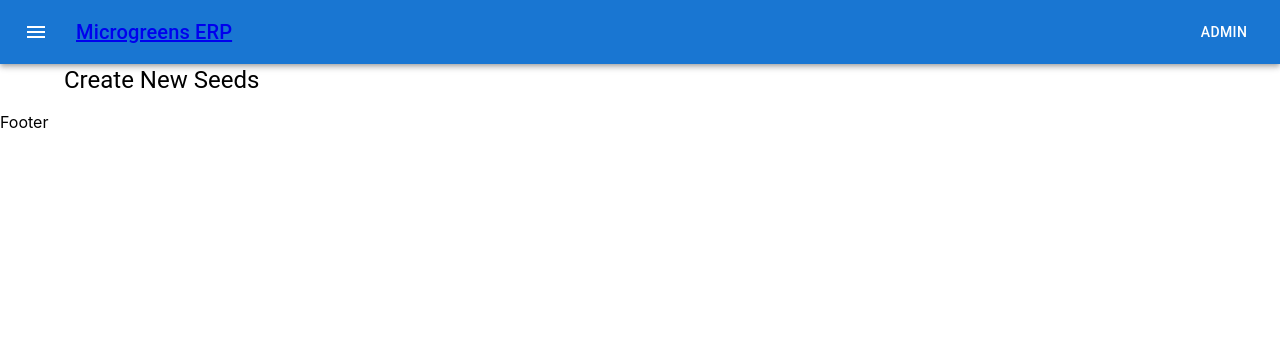
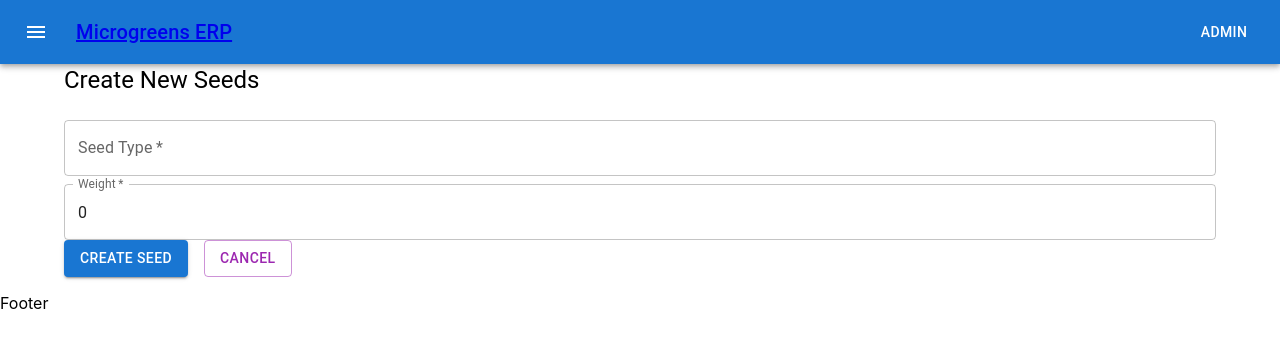
Before and after one commit to SleepingTurtle/microgreensERP, a React (Create React App) app in the folder frontend/: page /createseed in a window 1280 px wide. Shown: the top 348 px of the page. Built offline with nearby package versions, Linux system fonts and the light colour scheme.

Commit message:
Created Seed Page
* Renamed planting to growing

```diff
--- a/frontend/src/index.tsx
+++ b/frontend/src/index.tsx
@@ -10,7 +10,7 @@ import Header from './components/ui/Header';
 import Footer from './components/ui/Footer';
 import App from './App';
 import ErrorPage from './pages/ErrorPage';
-import Planting from './pages/Batch';
+import Growing from './pages/Batch';
 import CreateBatchForm from './pages/Batch/createBatch';
 import CreateSeedForm from './pages/Batch/createSeed';
 
@@ -35,8 +35,8 @@ const router = createBrowserRouter([
         element: <App />,
       },
       {
-        path: "/planting",
-        element: <Planting />,
+        path: "/growing",
+        element: <Growing />,
       },
       {
         path: "/createbatch",
--- a/frontend/src/interfaces.tsx
+++ b/frontend/src/interfaces.tsx
@@ -3,3 +3,8 @@ export interface BatchFormData {
   batchWeight: number;
   traysAmount: number;
 }
+
+export interface SeedFormData {
+    seedType: string;
+    startWeight: number;
+}
--- a/frontend/src/pages/Batch/createBatch.tsx
+++ b/frontend/src/pages/Batch/createBatch.tsx
@@ -31,7 +31,7 @@ const CreateBatchForm = () => {
     }
 
     const handleCancel = () => {
-        navigate('/planting')
+        navigate('/growing')
     }
 
     return (
--- a/frontend/src/pages/Batch/createSeed.tsx
+++ b/frontend/src/pages/Batch/createSeed.tsx
@@ -1,10 +1,57 @@
-import { Container, Typography } from '@mui/material'
 import React, {useState} from 'react'
+import { Form, useNavigate } from 'react-router-dom'
+import {
+    Button,
+    Container,
+    TextField,
+    Typography,
+} from '@mui/material'
+
+import { SeedFormData } from '../../interfaces'
+
+interface SeedFormProp {
+    onSubmit: (formData: SeedFormData) => void
+}
 
 const CreateSeedForm = () => {
+    const [seedType, setSeedType] = useState('')
+    const [startWeight, setStartingWeight] = useState(0)
+
+    const navigate = useNavigate()
+
+    const handleSubmit = (event: React.FormEvent<HTMLFormElement>) => {
+        event.preventDefault()
+    }
+
+    const handleCancel = () => {
+        navigate('/growing')
+    }
+
     return (
         <Container>
             <Typography variant='h5' gutterBottom>Create New Seeds</Typography>
+            <Form onSubmit={handleSubmit}>
+                <TextField
+                    required
+                    type='text'
+                    label="Seed Type"
+                    value={seedType}
+                    onChange={(e) => setSeedType(e.target.value)}
+                    fullWidth
+                    margin='normal'
+                />
+                <TextField
+                    required
+                    type='number'
+                    label='Weight'
+                    value={startWeight}
+                    onChange={(e) => setStartingWeight(Number(e.target.value))}
+                    fullWidth
+                />
+
+                <Button type='submit' variant='contained' color='primary' sx={{ mr: 2 }}>Create Seed</Button>
+                <Button type='button' variant='outlined' color='secondary' onClick={handleCancel}>Cancel</Button>
+            </Form>
         </Container>
     )
 }
```
